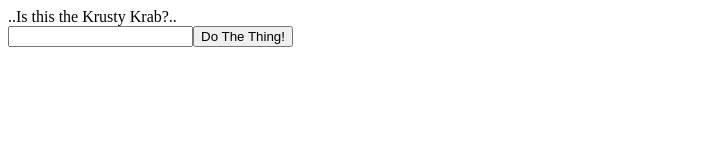
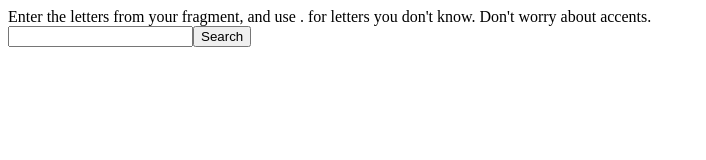
Before and after one commit to sbrennanmcmahon/Sappho, a plain HTML site: page index.html in a window 1280 px wide. Shown: the whole page, without its empty margins (0-706 px from the left). Drawn offline with nearby package versions, Linux system fonts and the light colour scheme.

Commit message:
update to text on page

```diff
--- a/index.html
+++ b/index.html
@@ -7,7 +7,7 @@
         import * as hello from './__Target__/hello.js';
         window.hello = hello
     </script>
-    <div id="idPlace">..Is this the Krusty Krab?..</div>
-    <input id="fragment"><button onclick="$(document).ready(hello.DoThing)">Do The Thing!</button>
+    <div id="idPlace">Enter the letters from your fragment, and use . for letters you don't know. Don't worry about accents.</div>
+    <input id="fragment"><button onclick="$(document).ready(hello.DoThing)">Search</button>
 </body>
 </html>
```
